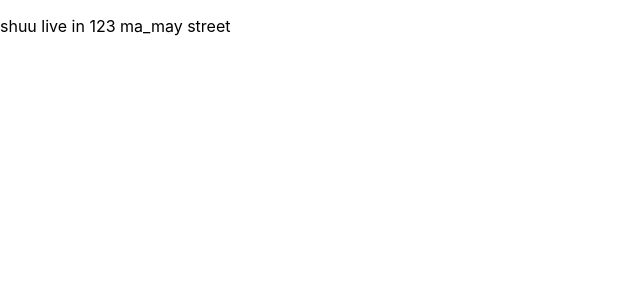
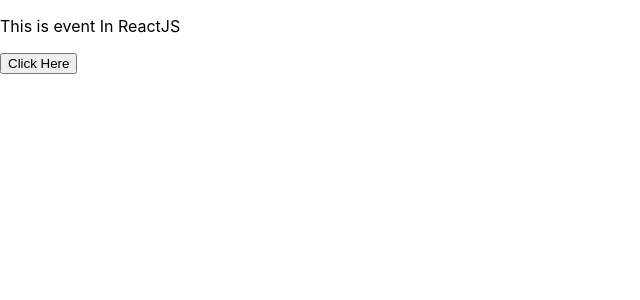
Before and after one commit to NghiemTran-0810/Learn_React_Section_3, a React (Create React App) app: page / in a window 1280 px wide. Shown: the top 300 px of the page, without its empty margins (0-640 px from the left). Built offline with nearby package versions, Linux system fonts and the light colour scheme.

Commit message:
events and setState in ReactJS

```diff
--- a/src/App.js
+++ b/src/App.js
@@ -5,15 +5,17 @@
 
 //
 import React from 'react';
-import Foo from './components/Foo';
-import StateExample from './components/State_example';
+// import Foo from './components/Foo';
+// import StateExample from './components/State_example';
+import Buttonclick from './components/Events';
 
 class App extends React.Component {
   render() {
     return (
       <div>
         {/* <Foo /> */}
-        <StateExample />
+        {/* <StateExample /> */}
+        <Buttonclick />
       </div>
     )
   }
--- /dev/null
+++ b/src/components/Events.js
@@ -0,0 +1,40 @@
+import React from "react";
+
+class Buttonclick extends React.Component {
+
+    // State
+    state = {
+        content: 'Click Here',
+        language: 'ReactJS'
+    }
+
+    //Function
+    // handleClick = (event) => {
+    //     console.log(`you clicked on button ${this.state.language}`);
+    // }
+
+    //Recommend this syntax
+    handleClick() {
+        console.log(`you clicked on button ${this.state.language}`);
+        this.setState({
+            language: 'ReactJS by JS'
+        })
+    }
+
+
+    // JSX
+    render() {
+        return (
+            <>
+                <p>This is event In {this.state.language} </p>
+                {/* <button onClick={this.handleCLick}>{this.state.content}</button> */}
+                {/* // call a func has created in class(object), we should use kw ' this' */}
+
+                <button onClick={(event) => { this.handleClick(event) }}
+                >{this.state.content}</button>
+            </>
+        )
+    }
+}
+
+export default Buttonclick;
--- a/src/components/State_example.js
+++ b/src/components/State_example.js
@@ -10,6 +10,7 @@
     render() {
         return (
             <p>{this.state.name} live in {this.state.address}</p>
+
         )
     }
 }
```
